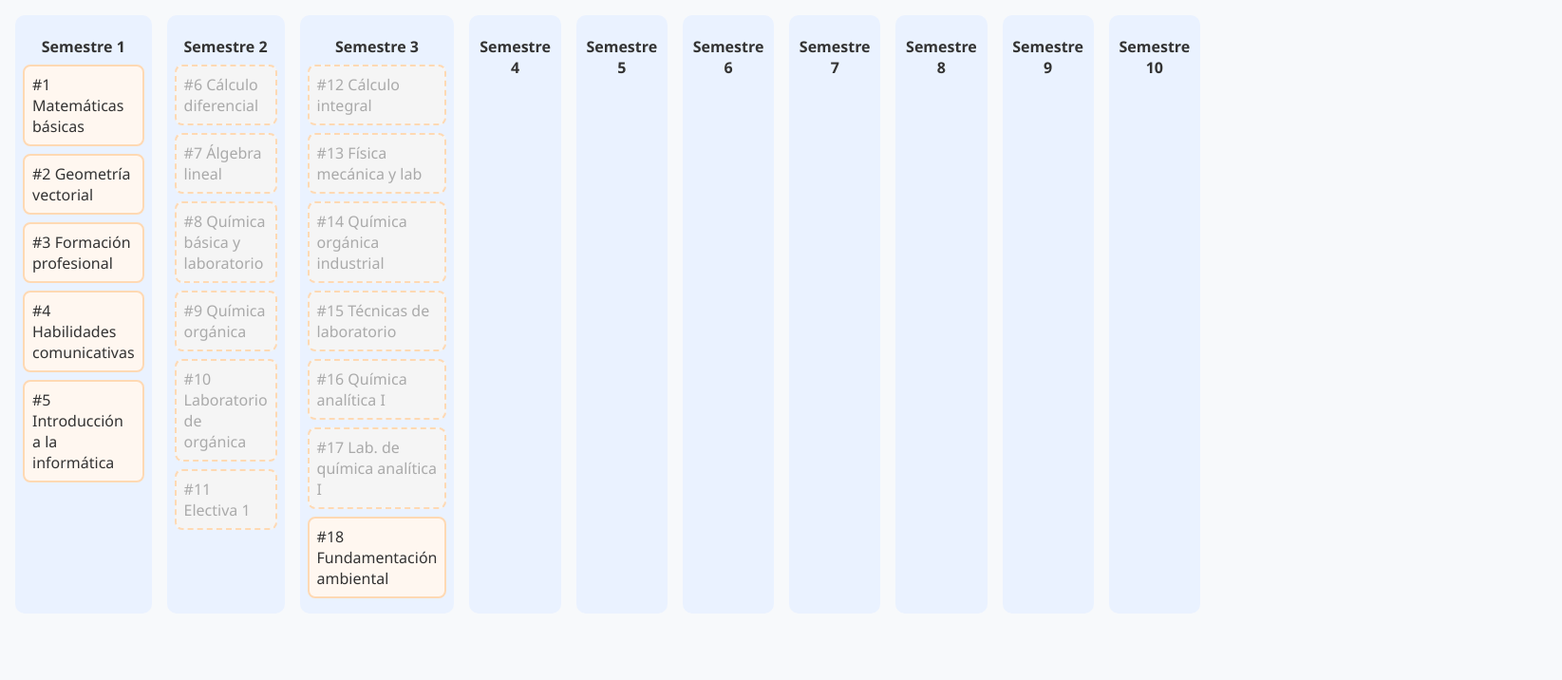
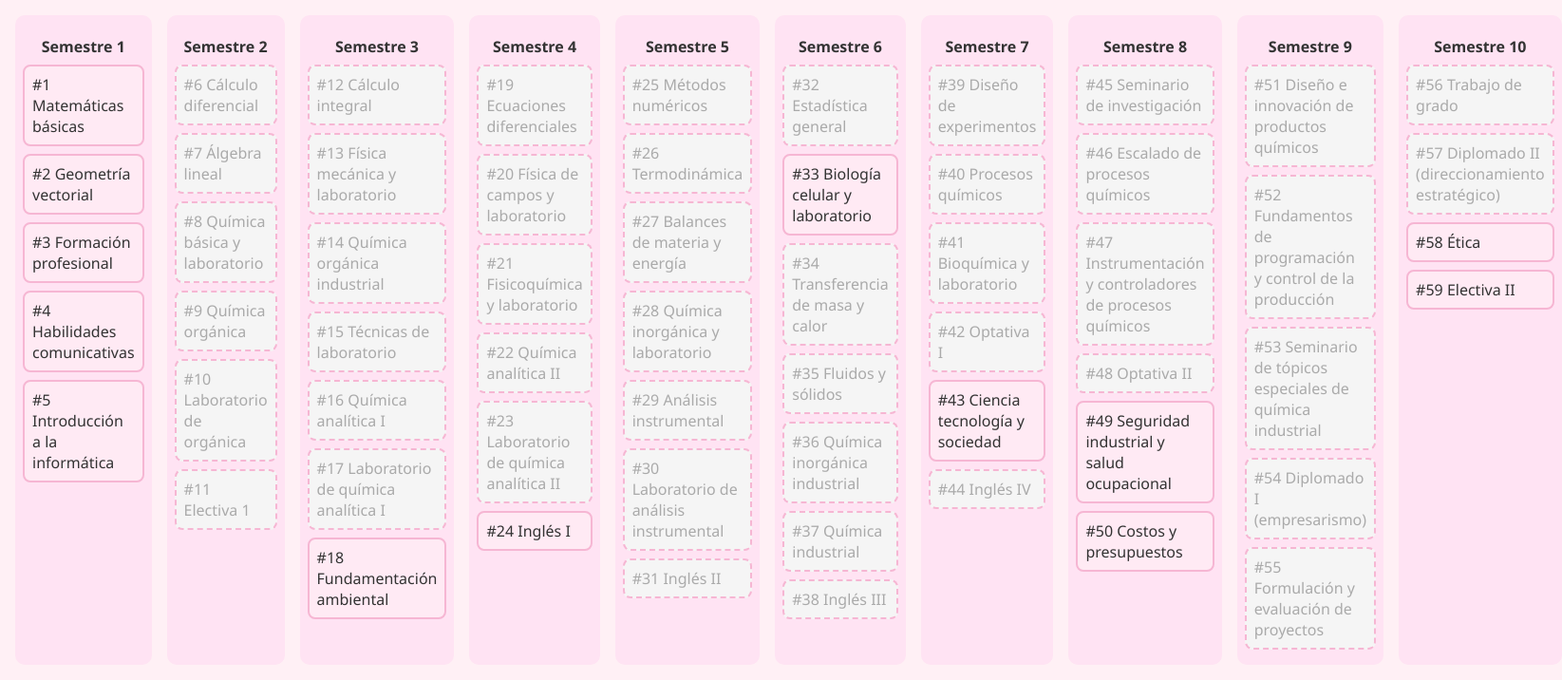
Before and after one commit to valpe243/malla-ingenieria, a plain HTML site: page index.html in a window 1280 px wide. Shown: the part 96-812 px from the top of the page at 95% size, 1645 px wide, since content can reach past the window. Drawn offline with Linux system fonts and the light colour scheme.

Commit message:
Update index.html

```diff
--- a/index.html
+++ b/index.html
@@ -6,14 +6,14 @@
   <style>
     body {
       font-family: 'Segoe UI', sans-serif;
-      background-color: #f7f9fb;
+      background-color: #fff0f5;
       margin: 0;
       padding: 1rem;
       color: #333;
     }
     h1 {
       text-align: center;
-      color: #4a7ebB;
+      color: #d26ba3;
     }
     .grid {
       display: grid;
@@ -22,7 +22,7 @@
       margin-top: 2rem;
     }
     .semestre {
-      background-color: #eaf2ff;
+      background-color: #ffe3f3;
       border-radius: 10px;
       padding: 0.5rem;
     }
@@ -32,8 +32,8 @@
       margin-bottom: 0.5rem;
     }
     .materia {
-      background-color: #fff7f0;
-      border: 2px solid #ffd9b3;
+      background-color: #ffeaf4;
+      border: 2px solid #f6b6d3;
       border-radius: 8px;
       padding: 0.5rem;
       margin-bottom: 0.5rem;
@@ -84,20 +84,69 @@
       { id: 3, nombre: "Formación profesional", requisitos: [], semestre: 1 },
       { id: 4, nombre: "Habilidades comunicativas", requisitos: [], semestre: 1 },
       { id: 5, nombre: "Introducción a la informática", requisitos: [], semestre: 1 },
+
       { id: 6, nombre: "Cálculo diferencial", requisitos: [1], semestre: 2 },
       { id: 7, nombre: "Álgebra lineal", requisitos: [2], semestre: 2 },
       { id: 8, nombre: "Química básica y laboratorio", requisitos: [1], semestre: 2 },
-      { id: 9, nombre: "Química orgánica", requisitos: [3,8], semestre: 2 },
+      { id: 9, nombre: "Química orgánica", requisitos: [3, 8], semestre: 2 },
       { id: 10, nombre: "Laboratorio de orgánica", requisitos: [9], semestre: 2 },
       { id: 11, nombre: "Electiva 1", requisitos: [4], semestre: 2 },
+
       { id: 12, nombre: "Cálculo integral", requisitos: [6], semestre: 3 },
-      { id: 13, nombre: "Física mecánica y lab", requisitos: [2,6], semestre: 3 },
-      { id: 14, nombre: "Química orgánica industrial", requisitos: [9,10], semestre: 3 },
+      { id: 13, nombre: "Física mecánica y laboratorio", requisitos: [2, 6], semestre: 3 },
+      { id: 14, nombre: "Química orgánica industrial", requisitos: [9, 10], semestre: 3 },
       { id: 15, nombre: "Técnicas de laboratorio", requisitos: [8], semestre: 3 },
       { id: 16, nombre: "Química analítica I", requisitos: [8], semestre: 3 },
-      { id: 17, nombre: "Lab. de química analítica I", requisitos: [16], semestre: 3 },
+      { id: 17, nombre: "Laboratorio de química analítica I", requisitos: [16], semestre: 3 },
       { id: 18, nombre: "Fundamentación ambiental", requisitos: [], semestre: 3 },
-      // puedes continuar aquí los demás datos siguiendo la estructura anterior...
+
+      { id: 19, nombre: "Ecuaciones diferenciales", requisitos: [7, 12], semestre: 4 },
+      { id: 20, nombre: "Física de campos y laboratorio", requisitos: [13], semestre: 4 },
+      { id: 21, nombre: "Fisicoquímica y laboratorio", requisitos: [12], semestre: 4 },
+      { id: 22, nombre: "Química analítica II", requisitos: [16, 17], semestre: 4 },
+      { id: 23, nombre: "Laboratorio de química analítica II", requisitos: [17, 22], semestre: 4 },
+      { id: 24, nombre: "Inglés I", requisitos: [], semestre: 4 },
+
+      { id: 25, nombre: "Métodos numéricos", requisitos: [19], semestre: 5 },
+      { id: 26, nombre: "Termodinámica", requisitos: [21], semestre: 5 },
+      { id: 27, nombre: "Balances de materia y energía", requisitos: [19, 21, 26], semestre: 5 },
+      { id: 28, nombre: "Química inorgánica y laboratorio", requisitos: [8], semestre: 5 },
+      { id: 29, nombre: "Análisis instrumental", requisitos: [15, 22, 23], semestre: 5 },
+      { id: 30, nombre: "Laboratorio de análisis instrumental", requisitos: [23], semestre: 5 },
+      { id: 31, nombre: "Inglés II", requisitos: [24], semestre: 5 },
+
+      { id: 32, nombre: "Estadística general", requisitos: [12], semestre: 6 },
+      { id: 33, nombre: "Biología celular y laboratorio", requisitos: [], semestre: 6 },
+      { id: 34, nombre: "Transferencia de masa y calor", requisitos: [26, 35], semestre: 6 },
+      { id: 35, nombre: "Fluidos y sólidos", requisitos: [27], semestre: 6 },
+      { id: 36, nombre: "Química inorgánica industrial", requisitos: [28], semestre: 6 },
+      { id: 37, nombre: "Química industrial", requisitos: [14, 36], semestre: 6 },
+      { id: 38, nombre: "Inglés III", requisitos: [31], semestre: 6 },
+
+      { id: 39, nombre: "Diseño de experimentos", requisitos: [32], semestre: 7 },
+      { id: 40, nombre: "Procesos químicos", requisitos: [34], semestre: 7 },
+      { id: 41, nombre: "Bioquímica y laboratorio", requisitos: [33], semestre: 7 },
+      { id: 42, nombre: "Optativa I", requisitos: [37], semestre: 7 },
+      { id: 43, nombre: "Ciencia tecnología y sociedad", requisitos: [], semestre: 7 },
+      { id: 44, nombre: "Inglés IV", requisitos: [31], semestre: 7 },
+
+      { id: 45, nombre: "Seminario de investigación", requisitos: [39], semestre: 8 },
+      { id: 46, nombre: "Escalado de procesos químicos", requisitos: [39, 40], semestre: 8 },
+      { id: 47, nombre: "Instrumentación y controladores de procesos químicos", requisitos: [25, 40], semestre: 8 },
+      { id: 48, nombre: "Optativa II", requisitos: [42], semestre: 8 },
+      { id: 49, nombre: "Seguridad industrial y salud ocupacional", requisitos: [], semestre: 8 },
+      { id: 50, nombre: "Costos y presupuestos", requisitos: [], semestre: 8 },
+
+      { id: 51, nombre: "Diseño e innovación de productos químicos", requisitos: [46], semestre: 9 },
+      { id: 52, nombre: "Fundamentos de programación y control de la producción", requisitos: [46], semestre: 9 },
+      { id: 53, nombre: "Seminario de tópicos especiales de química industrial", requisitos: [39], semestre: 9 },
+      { id: 54, nombre: "Diplomado I (empresarismo)", requisitos: [50], semestre: 9 },
+      { id: 55, nombre: "Formulación y evaluación de proyectos", requisitos: [50], semestre: 9 },
+
+      { id: 56, nombre: "Trabajo de grado", requisitos: [45], semestre: 10 },
+      { id: 57, nombre: "Diplomado II (direccionamiento estratégico)", requisitos: [54], semestre: 10 },
+      { id: 58, nombre: "Ética", requisitos: [], semestre: 10 },
+      { id: 59, nombre: "Electiva II", requisitos: [], semestre: 10 }
     ];
 
     const aprobadas = JSON.parse(localStorage.getItem("aprobadas")) || [];
```
